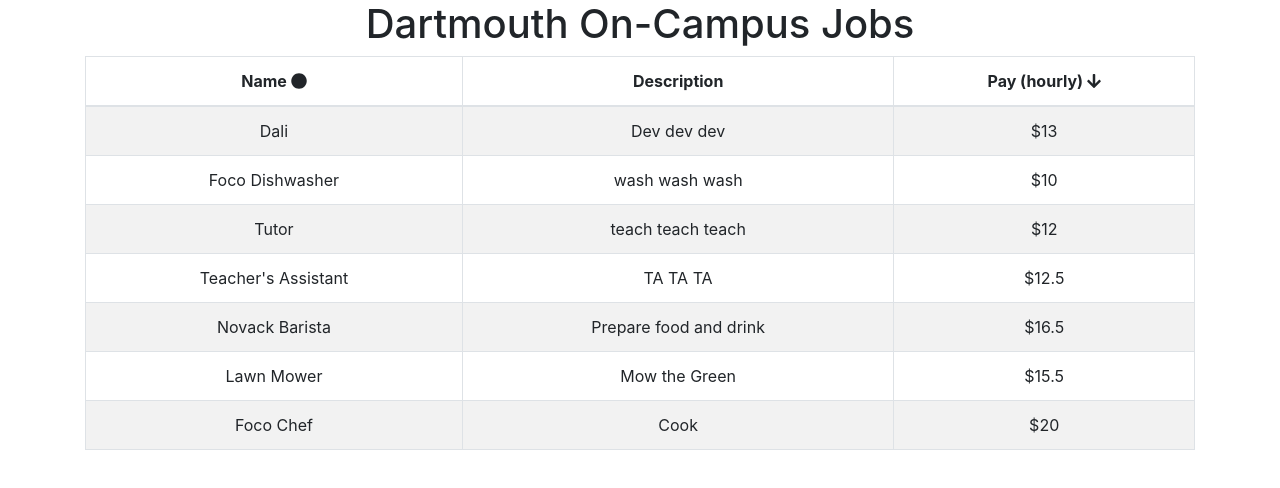
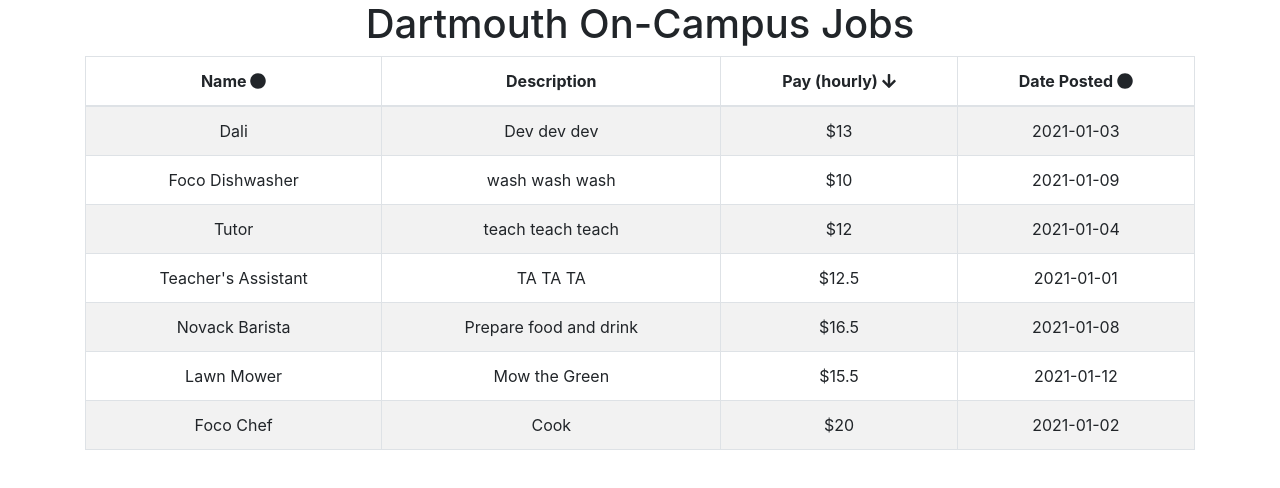
Before and after one commit to aikotakata/hackathing, a React (Create React App) app: page / in a window 1280 px wide. Shown: the top 488 px of the page. Built offline with nearby package versions, Linux system fonts and the light colour scheme.

Commit message:
Added date posted as a column. Added functionality for this column to sort

```diff
--- a/src/JobTable.jsx
+++ b/src/JobTable.jsx
@@ -13,6 +13,8 @@
         this.jobsMaster = require('./jobs.json');
         this.jobsFiltered = this.jobsMaster;
     }
+
+
 
     componentDidMount() {
         this.filterJobs();
@@ -53,6 +55,7 @@
 
     }
 
+
     render() {
         return(
             <Table striped bordered hover size="md">
@@ -61,6 +64,7 @@
                         <th onClick={()=>{this.toggleOrder('name');}}>Name <FontAwesomeIcon icon={this.state.sortKey==='name'? this.state.sortOrder==='asc'? faArrowDown: faArrowUp : faCircle}/> </th>
                         <th>Description</th>
                         <th onClick={()=>{this.toggleOrder('hourly');}}>Pay (hourly) <FontAwesomeIcon icon={this.state.sortKey==='hourly'? this.state.sortOrder==='asc'? faArrowDown: faArrowUp : faCircle}/></th>
+                        <th onClick={()=>{this.toggleOrder('date');}}>Date Posted <FontAwesomeIcon icon={this.state.sortKey==='date'? this.state.sortOrder==='asc'? faArrowDown: faArrowUp : faCircle}/></th>
                     </tr>
                 </thead>
                 <tbody>
@@ -70,6 +74,7 @@
                         <td>{job.name}</td>
                         <td>{job.description}</td>
                         <td>${job.hourly}</td>
+                        <td>{job.date}</td>
                         </tr>
                     );
                     })}
```
